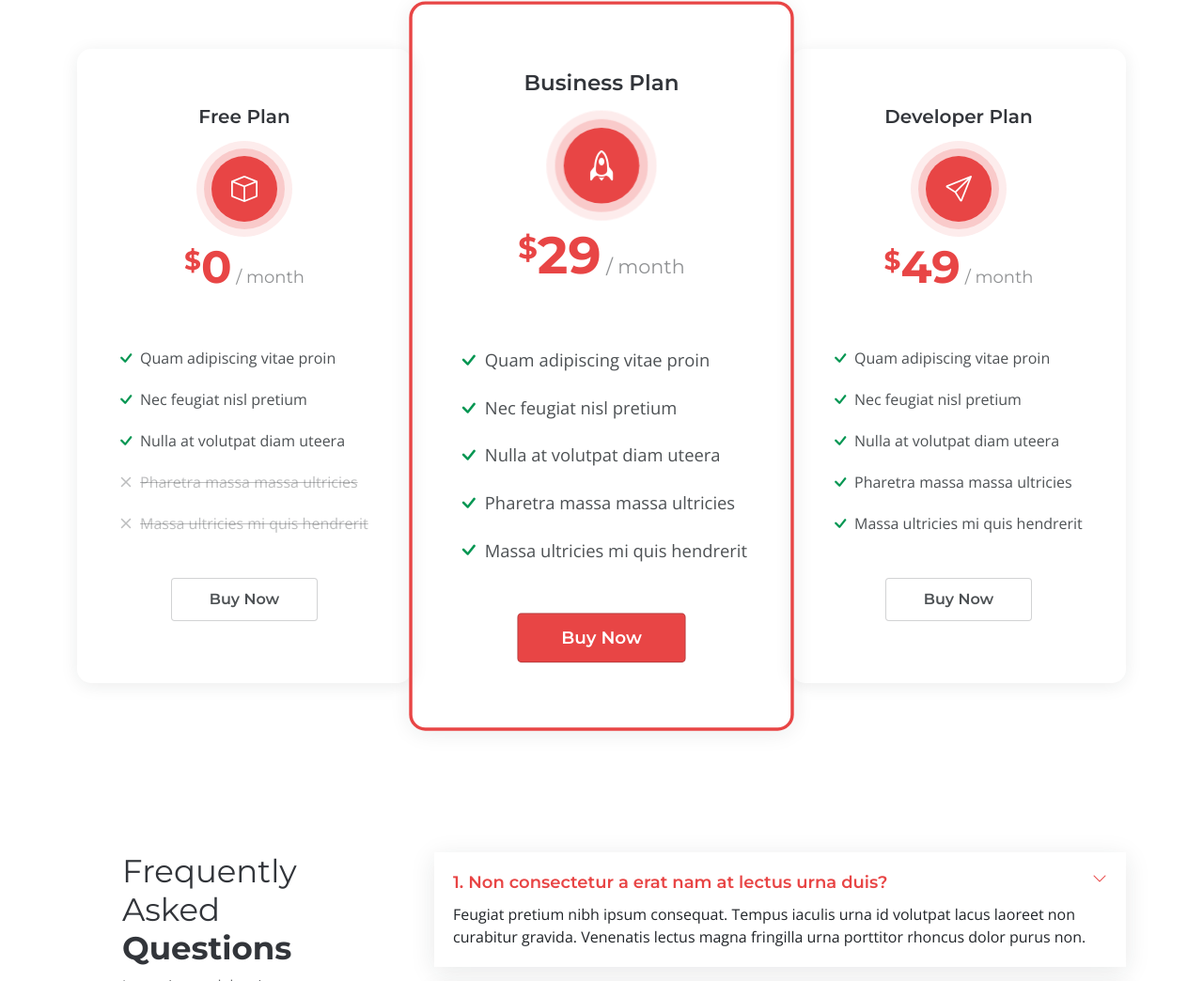
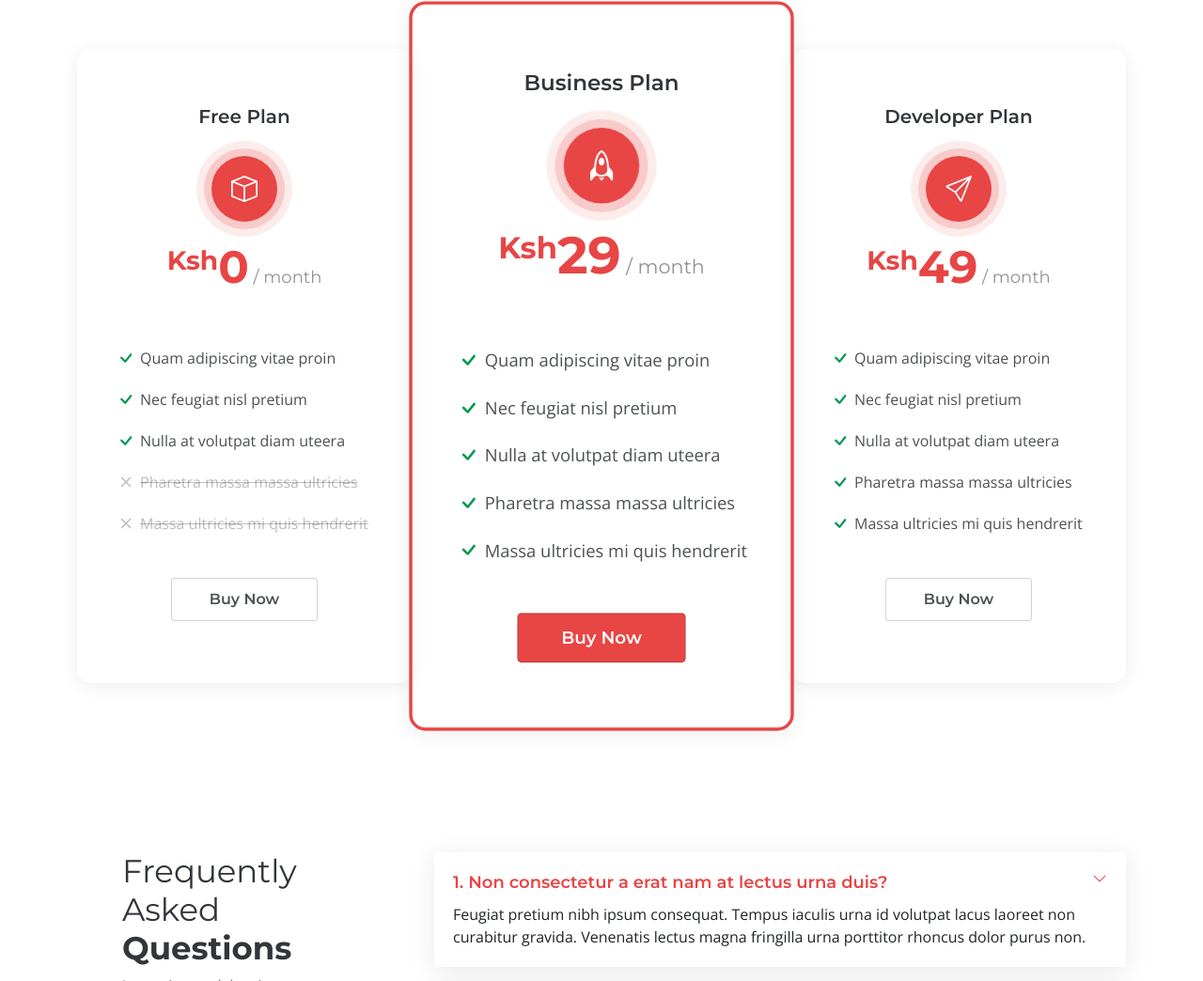
Before and after one commit to caleb1464/former, a plain HTML site: page index.html in a window 1280 px wide. Shown: the part 5649-6693 px from the top of the page at 94% size. Drawn offline with nearby package versions, Linux system fonts and the light colour scheme; animation ran at ten frames a second.

Commit message:
initialcommit

```diff
--- a/index.html
+++ b/index.html
@@ -514,7 +514,7 @@
               <div class="icon">
                 <i class="bi bi-box"></i>
               </div>
-              <h4><sup>$</sup>0<span> / month</span></h4>
+              <h4><sup>Ksh</sup>0<span> / month</span></h4>
               <ul>
                 <li><i class="bi bi-check"></i> <span>Quam adipiscing vitae proin</span></li>
                 <li><i class="bi bi-check"></i> <span>Nec feugiat nisl pretium</span></li>
@@ -533,7 +533,7 @@
                 <i class="bi bi-rocket"></i>
               </div>
 
-              <h4><sup>$</sup>29<span> / month</span></h4>
+              <h4><sup>Ksh</sup>29<span> / month</span></h4>
               <ul>
                 <li><i class="bi bi-check"></i> <span>Quam adipiscing vitae proin</span></li>
                 <li><i class="bi bi-check"></i> <span>Nec feugiat nisl pretium</span></li>
@@ -551,7 +551,7 @@
               <div class="icon">
                 <i class="bi bi-send"></i>
               </div>
-              <h4><sup>$</sup>49<span> / month</span></h4>
+              <h4><sup>Ksh</sup>49<span> / month</span></h4>
               <ul>
                 <li><i class="bi bi-check"></i> <span>Quam adipiscing vitae proin</span></li>
                 <li><i class="bi bi-check"></i> <span>Nec feugiat nisl pretium</span></li>
```
Also changed, not shown: portfolio-details.html (+0 -1 lines).
